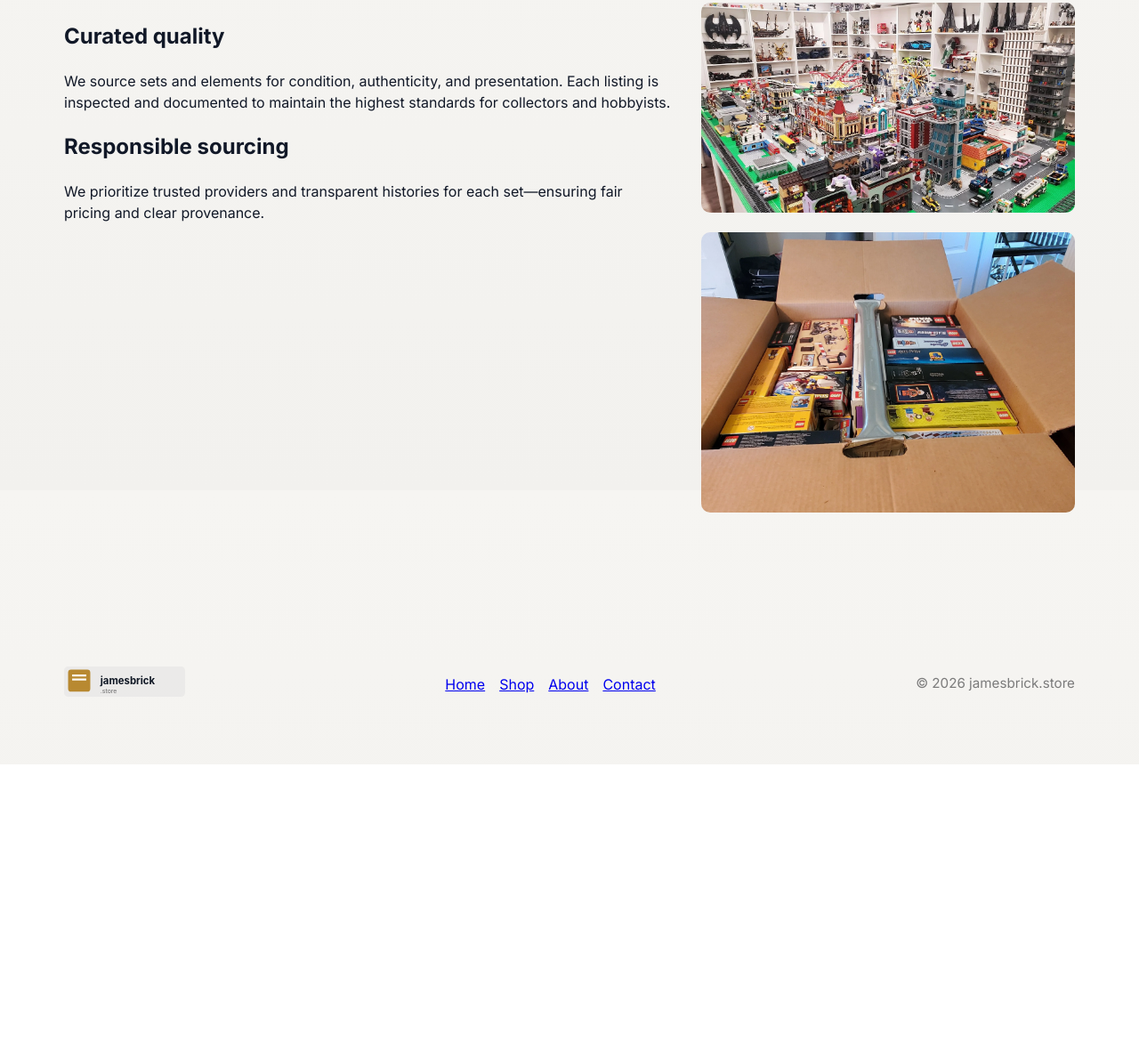
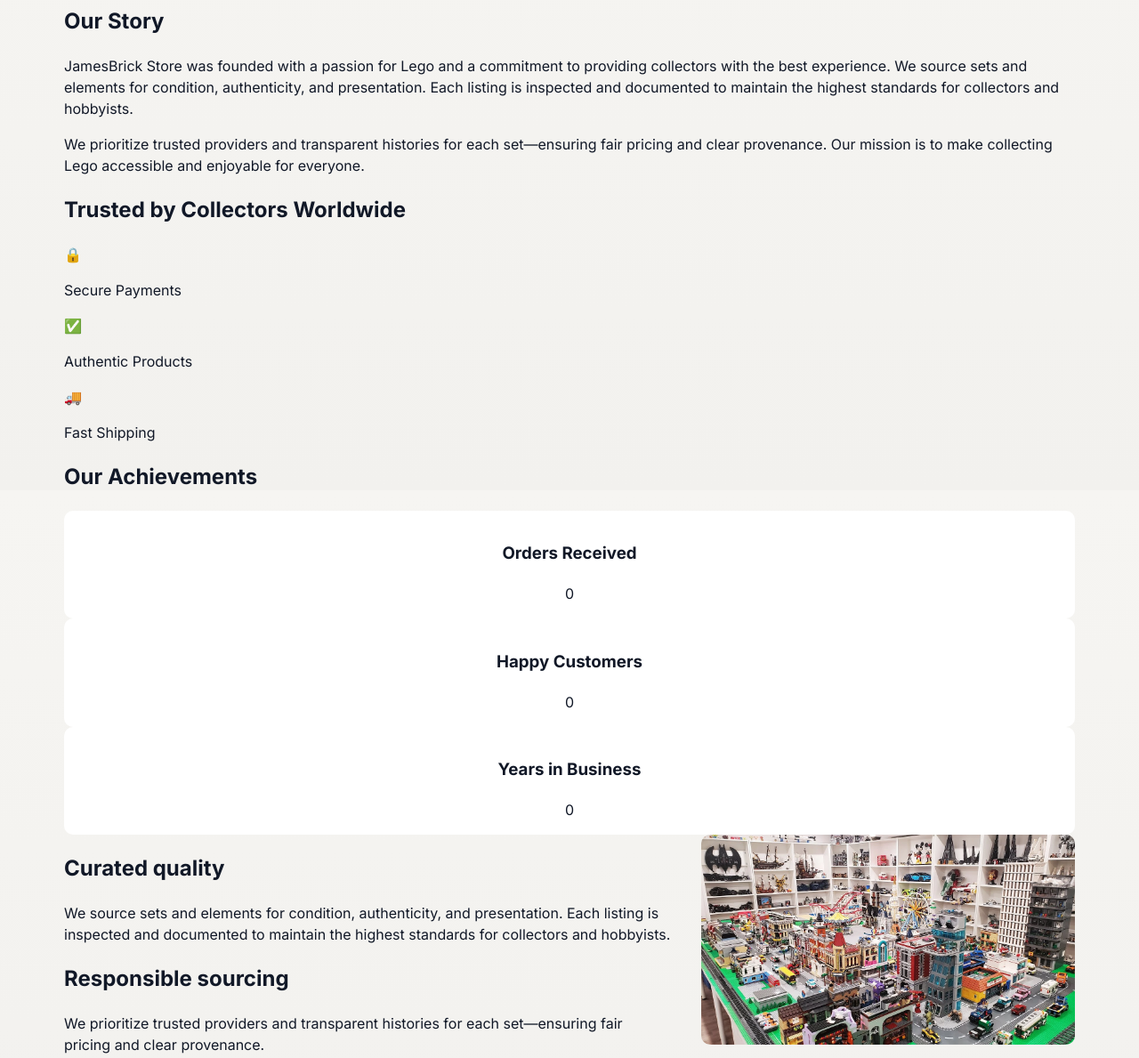
Before and after one commit to lilskuchy/jamesbrick.store, a plain HTML site: page about.html in a window 1280 px wide. Shown: the part 249-1438 px from the top of the page at 89% size. Before the commit the page ends 1108 px from the top, so only its background shows below. Drawn offline with Linux system fonts and the light colour scheme.

Commit message:
Update about.html

```diff
--- a/about.html
+++ b/about.html
@@ -23,7 +23,7 @@
       </nav>
       <div class="header-actions">
         <a class="btn btn-ghost whatsapp-btn" href="https://wa.me/+447700141991" target="_blank" rel="noopener">WhatsApp</a>
-        <button id="mobile-menu-toggle" class="mobile-menu-btn" aria-label="Toggle menu">
+        <button id="mobile-menu-toggle" class="mobile-menu-btn" aria-label="Toggle menu" aria-expanded="false">
           <span class="hamburger"></span>
         </button>
       </div>
@@ -35,6 +35,48 @@
     <section class="about-hero">
       <h1>Our Mission</h1>
       <p class="lead">To curate exceptional Lego collections that celebrate design, history, and the joy of building—presented with a premium, collector-focused experience.</p>
+    </section>
+
+    <section class="jumbotron business-story">
+      <h2>Our Story</h2>
+      <p>JamesBrick Store was founded with a passion for Lego and a commitment to providing collectors with the best experience. We source sets and elements for condition, authenticity, and presentation. Each listing is inspected and documented to maintain the highest standards for collectors and hobbyists.</p>
+      <p>We prioritize trusted providers and transparent histories for each set—ensuring fair pricing and clear provenance. Our mission is to make collecting Lego accessible and enjoyable for everyone.</p>
+    </section>
+
+    <section class="trust-section">
+      <h2>Trusted by Collectors Worldwide</h2>
+      <div class="trust-badges">
+        <div class="badge">
+          <div class="badge-icon">🔒</div>
+          <p>Secure Payments</p>
+        </div>
+        <div class="badge">
+          <div class="badge-icon">✅</div>
+          <p>Authentic Products</p>
+        </div>
+        <div class="badge">
+          <div class="badge-icon">🚚</div>
+          <p>Fast Shipping</p>
+        </div>
+      </div>
+    </section>
+
+    <section class="stats-section">
+      <h2>Our Achievements</h2>
+      <div class="stats-grid">
+        <div class="stat">
+          <h3>Orders Received</h3>
+          <div id="order-counter" class="counter">0</div>
+        </div>
+        <div class="stat">
+          <h3>Happy Customers</h3>
+          <div id="customer-counter" class="counter">0</div>
+        </div>
+        <div class="stat">
+          <h3>Years in Business</h3>
+          <div id="years-counter" class="counter">0</div>
+        </div>
+      </div>
     </section>
 
     <section class="about-content">
@@ -56,12 +98,8 @@
   </main>
 
   <footer class="site-footer">
-    <div class="container footer-inner">
-      <div class="footer-brand">
-        <img src="logo.svg" alt="jamesbrick.store" class="logo-small">
-      </div>
-      <div class="footer-links">
-        <nav aria-label="Footer Navigation">
+    <div class="container footer-inner footer-centered">
+      <nav aria-label="Footer Navigation" class="footer-nav">
         <ul>
           <li><a href="index.html">Home</a></li>
           <li><a href="shop.html">Shop</a></li>
@@ -69,11 +107,10 @@
           <li><a href="contact.html">Contact</a></li>
         </ul>
       </nav>
-      </div>
 
-      <div class="footer-contact">
-        <p class="muted">© <span id="year-4"></span> jamesbrick.store</p>
-      </div>
+      <hr class="footer-divider" aria-hidden="true">
+
+      <p class="muted footer-copy">© <span id="year"></span> jamesbrick.store</p>
     </div>
   </footer>
 
```
Lines whose indentation alone changed are shown as unchanged.
